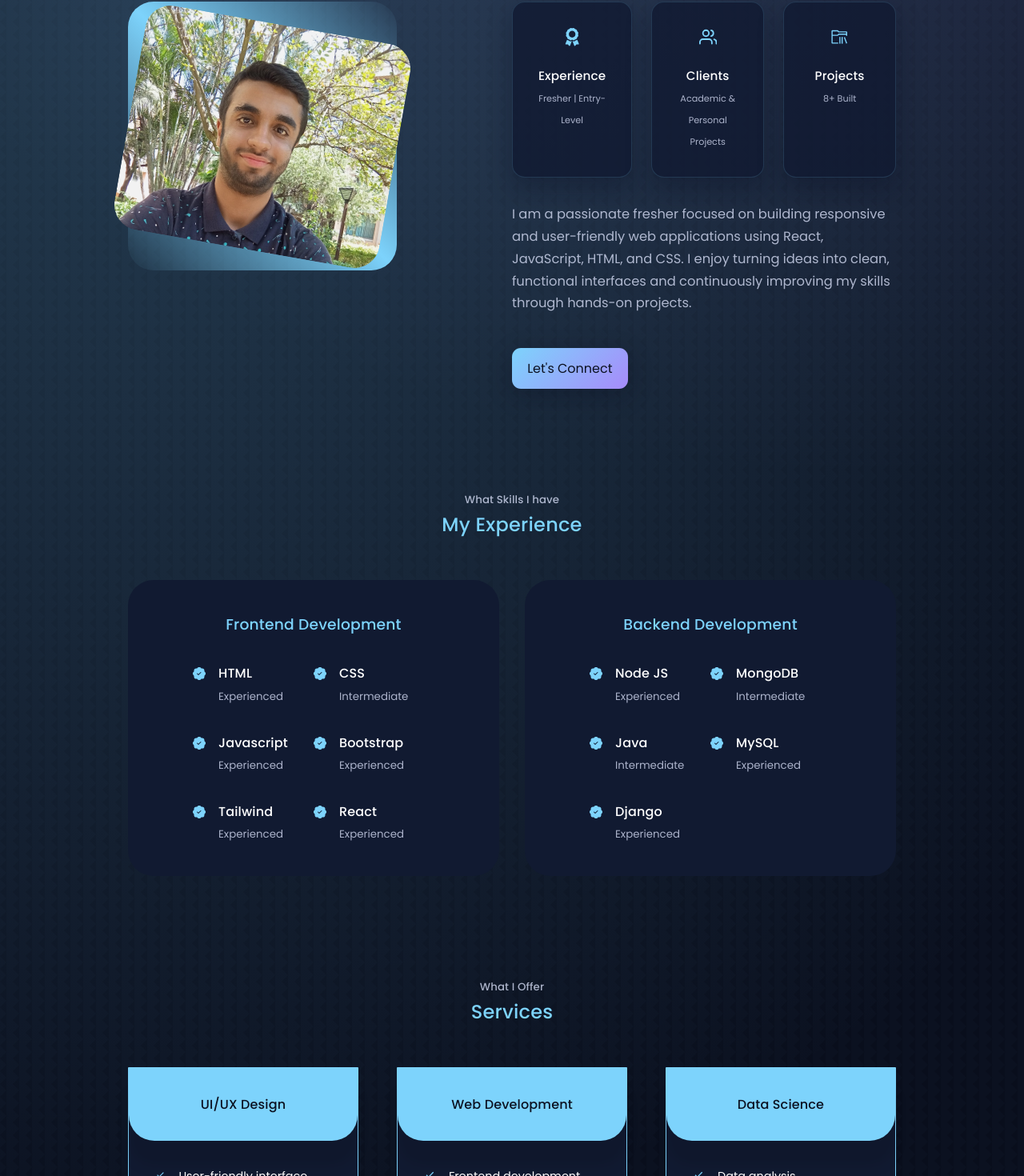
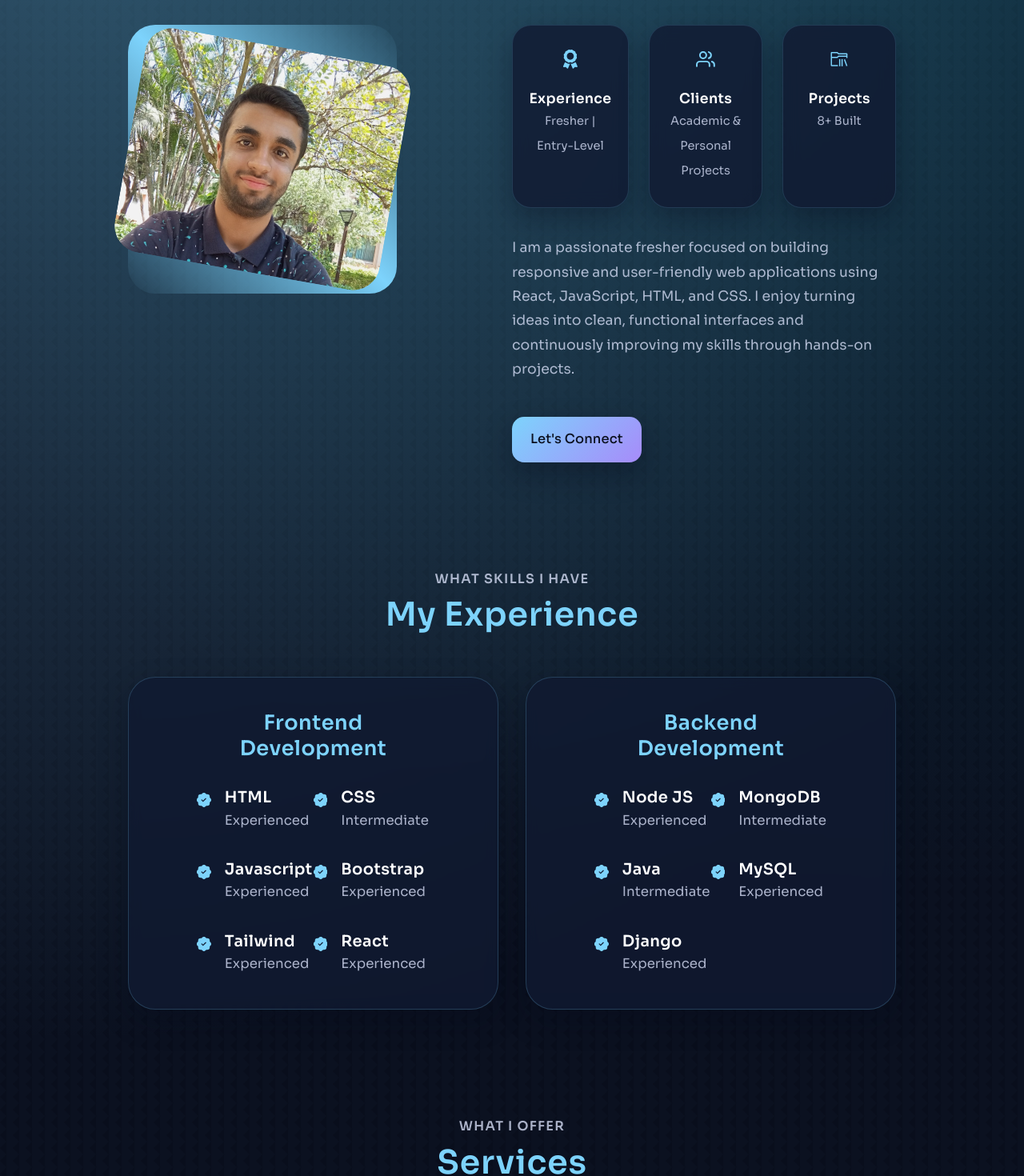
Before and after one commit to vrgotecha/Portfolio-Website, a React (Create React App) app: page / in a window 1280 px wide. Shown: the part 1037-2507 px from the top of the page at 80% size. Built offline with nearby package versions, Linux system fonts and the light colour scheme.

Commit message:
changed the css files to make it look better

```diff
--- a/src/components/about/about.css
+++ b/src/components/about/about.css
@@ -33,11 +33,12 @@
 .about__card{
     background: rgba(17, 26, 49, 0.8);
     border: 1px solid rgba(125, 211, 252, 0.15);
-    border-radius: 1rem;
-    padding: 2rem;
+    border-radius: var(--radius-lg);
+    padding: 1.8rem 1.2rem;
     text-align: center;
     transition: var(--transition);
-    box-shadow: 0 14px 30px rgba(8, 13, 35, 0.35);
+    box-shadow: var(--shadow-soft);
+    backdrop-filter: blur(10px);
 }
 
 .about__card:hover{
@@ -54,11 +55,11 @@
 }
 
 .about__card h5{
-    font-size: 0.95rem;
+    font-size: 1.02rem;
 }
 
 .about__card small{
-    font-size: 0.7rem;
+    font-size: 0.86rem;
     color: var(--color-light);
 }
 
--- a/src/components/contact/contact.css
+++ b/src/components/contact/contact.css
@@ -12,17 +12,20 @@
 }
 
 .contact__option{
-    background: var(--color-bg-variant);
+    background: rgba(17, 26, 49, 0.78);
     padding: 1.2rem;
     border-radius: 1.2rem;
     text-align: center;
-    border: 1px solid transparent;
+    border: 1px solid rgba(125, 211, 252, 0.18);
     transition: var(--transition);
+    box-shadow: var(--shadow-soft);
+    backdrop-filter: blur(10px);
 }
 
 .contact__option:hover{
-    background: transparent;
+    background: rgba(125, 211, 252, 0.1);
     border-color: var(--color-primary-variant);
+    transform: translateY(-5px);
 }
 
 .contact__option-icon{
@@ -33,7 +36,7 @@
 .contact__option a{
     margin-top: 0.7rem;
     display: inline-block;
-    font-size: 0.8rem;
+    font-size: 0.9rem;
 }
 
 /* ======== FORM ========== */
@@ -46,11 +49,17 @@ form{
 input, textarea{
     width: 100%;
     padding: 1.5rem;
-    border-radius: 0.5rem;
-    background: transparent;
+    border-radius: 0.9rem;
+    background: rgba(17, 26, 49, 0.7);
     border: 2px solid var(--color-primary-variant);
     resize: none;
     color: var(--color-white);
+    font-size: 0.96rem;
+}
+
+input:focus, textarea:focus{
+    border-color: var(--color-primary);
+    box-shadow: 0 0 0 4px rgba(125, 211, 252, 0.18);
 }
 
 /* MEDIA QUERIES (MEDIUM DEVICES) */
--- a/src/components/experience/experience.css
+++ b/src/components/experience/experience.css
@@ -5,17 +5,20 @@
 }
 
 .experience__container > div {
-    background: var(--color-bg-variant);
+    background: rgba(17, 26, 49, 0.82);
     padding: 2.4rem 5rem;
     border-radius: 2rem;
-    border: 1px solid transparent;
+    border: 1px solid rgba(125, 211, 252, 0.2);
     transition: var(--transition);
+    box-shadow: var(--shadow-soft);
+    backdrop-filter: blur(8px);
 }
 
 .experience__container>div:hover{
-    background: transparent;
+    background: rgba(125, 211, 252, 0.08);
     border-color: var(--color-primary-variant);
     cursor: default;
+    transform: translateY(-5px);
 }
 
 .experience__container > div h3{
--- a/src/components/footer/footer.css
+++ b/src/components/footer/footer.css
@@ -1,8 +1,8 @@
 footer{
-    background: var(--color-primary);
+    background: linear-gradient(135deg, var(--color-primary), #67e8f9);
     padding: 3rem 0;
     text-align: center;
-    font-size: 0.9rem;
+    font-size: 0.96rem;
     margin-top: 7rem;
 }
 
@@ -11,7 +11,7 @@ footer a{
 }
 
 .footer__logo{
-    font-size: 2rem;
+    font-size: 2.2rem;
     font-weight: 500;
     margin-bottom: 2rem;
     display: block;
--- a/src/components/nav/nav.css
+++ b/src/components/nav/nav.css
@@ -2,7 +2,7 @@ nav {
     background: rgba(14, 20, 38, 0.55);
     width: max-content;
     display: block;
-    padding: 0.7rem 1.7rem;
+    padding: 0.8rem 1.9rem;
     z-index: 2;
     position: fixed;
     left: 50%;
@@ -18,11 +18,11 @@ nav {
 
 nav a{
     background: transparent;
-    padding: 0.9rem;
+    padding: 0.95rem;
     border-radius: 50%;
     display: flex;
     color: var(--color-light);
-    font-size: 1.1rem;
+    font-size: 1.2rem;
 }
 
 nav a:hover{
--- a/src/components/portfolio/portfolio.css
+++ b/src/components/portfolio/portfolio.css
@@ -10,7 +10,8 @@
     border-radius: 2rem;
     border: 1px solid rgba(125, 211, 252, 0.15);
     transition: var(--transition);
-    box-shadow: 0 14px 32px rgba(7, 10, 28, 0.35);
+    box-shadow: var(--shadow-soft);
+    backdrop-filter: blur(10px);
 }
 
 .portfolio__item:hover{
@@ -26,6 +27,7 @@
 
 .portfolio__item h3{
     margin: 1.2rem 0 2rem;
+    font-size: 1.16rem;
 }
 
 .portfolio__item-cta{
--- a/src/components/services/services.css
+++ b/src/components/services/services.css
@@ -5,29 +5,32 @@
 }
 
 .service{
-    background: var(--color-bg-variant);
+    background: rgba(17, 26, 49, 0.82);
     border-radius: 0 0 2rem 2rem;
-    border: 1px solid var(--color-primary);
+    border: 1px solid rgba(125, 211, 252, 0.24);
     height: fit-content;
     transition: var(--transition);
+    box-shadow: var(--shadow-soft);
+    backdrop-filter: blur(8px);
 }
 
 .service:hover{
-    background: transparent;
+    background: rgba(125, 211, 252, 0.08);
     border-color: var(--color-primary-variant);
     cursor: default;
+    transform: translateY(-6px);
 }
 
 .service__head{
-    background: var(--color-primary);
+    background: linear-gradient(130deg, var(--color-primary), var(--color-secondary));
     padding: 2rem;
     border-radius: 0 0 2rem 2rem;
-    box-shadow: 0 2rem 1rem rgba(0,0,0,0.1);
+    box-shadow: 0 1.2rem 1rem rgba(0, 0, 0, 0.18);
 }
 
 .service__head h3{
     color: var(--color-bg);
-    font-size: 1rem;
+    font-size: 1.05rem;
     text-align: center;
 }
 
@@ -47,7 +50,7 @@
 }
 
 .service__list p{
-    font-size: 0.9rem;
+    font-size: 0.95rem;
 }
 
 /* MEDIA QUERIES (MEDIUM DEVICES) */
--- a/src/components/testimonials/testimonials.css
+++ b/src/components/testimonials/testimonials.css
@@ -13,19 +13,23 @@
 }
 
 .testimonial{
-    background: var(--color-bg-variant);
+    background: rgba(17, 26, 49, 0.82);
     text-align: center;
     padding: 2rem;
     border-radius: 2rem;
     user-select: none;
+    border: 1px solid rgba(125, 211, 252, 0.2);
+    box-shadow: var(--shadow-soft);
+    backdrop-filter: blur(10px);
 }
 
 .client__review{
     color: var(--color-light);
-    font-weight: 300;
+    font-weight: 400;
     display: block;
     width: 80%;
     margin: 0.8rem auto 0;
+    font-size: 0.95rem;
 }
 
 .swiper-pagination-clickable .swiper-pagination-bullet{
--- a/src/index.css
+++ b/src/index.css
@@ -1,4 +1,4 @@
-@import url('https://fonts.googleapis.com/css2?family=Poppins:wght@300;400;500;600&display=swap');
+@import url('https://fonts.googleapis.com/css2?family=Poppins:wght@300;400;500;600&family=Sora:wght@300;400;500;600;700&display=swap');
 
 * {
     margin: 0;
@@ -24,10 +24,25 @@
     --container-width-lg: 75%;
     --container-width-md: 86%;
     --container-width-sm: 90%;
+
+    --fs-body: 1.05rem;
+    --fs-small: 0.92rem;
+    --fs-h5: clamp(0.95rem, 1vw, 1.1rem);
+    --fs-h4: clamp(1.15rem, 1.4vw, 1.35rem);
+    --fs-h3: clamp(1.35rem, 2vw, 1.7rem);
+    --fs-h2: clamp(1.9rem, 3.2vw, 2.55rem);
+    --fs-h1: clamp(2.5rem, 6vw, 4.3rem);
+
+    --radius-md: 1rem;
+    --radius-lg: 1.4rem;
+    --radius-xl: 2rem;
+    --shadow-soft: 0 14px 34px rgba(6, 11, 29, 0.36);
+    --shadow-pop: 0 18px 40px rgba(125, 211, 252, 0.22);
 }
 
 html{
     scroll-behavior: smooth;
+    font-size: 17px;
 }
 
 ::-webkit-scrollbar{
@@ -35,13 +50,15 @@ html{
 }
 
 body{
-    font-family: 'Poppins', sans-serif;
+    font-family: 'Sora', 'Poppins', sans-serif;
+    font-size: var(--fs-body);
     background: var(--color-bg);
     color: var(--color-white);
-    line-height: 1.7;
+    line-height: 1.75;
     background-image:
-      radial-gradient(circle at 15% 20%, rgba(125, 211, 252, 0.22), transparent 35%),
-      radial-gradient(circle at 85% 0%, rgba(167, 139, 250, 0.22), transparent 30%),
+      radial-gradient(circle at 8% 15%, rgba(125, 211, 252, 0.3), transparent 28%),
+      radial-gradient(circle at 92% 8%, rgba(34, 211, 238, 0.2), transparent 30%),
+      radial-gradient(circle at 50% 100%, rgba(125, 211, 252, 0.14), transparent 42%),
       url('../src/assets/bg-texture.png');
     background-attachment: fixed;
 }
@@ -53,12 +70,37 @@ body{
 }
 
 h1, h2, h3, h4, h5{
-    font-weight: 500;
-    letter-spacing: 0.01em;
+    font-weight: 600;
+    letter-spacing: 0.02em;
+    line-height: 1.25;
 }
 
 h1{
-    font-size: 2.5rem;
+    font-size: var(--fs-h1);
+}
+
+h2{
+    font-size: var(--fs-h2);
+}
+
+h3{
+    font-size: var(--fs-h3);
+}
+
+h4{
+    font-size: var(--fs-h4);
+}
+
+h5{
+    font-size: var(--fs-h5);
+}
+
+p{
+    font-size: var(--fs-body);
+}
+
+small{
+    font-size: var(--fs-small);
 }
 
 section{
@@ -76,13 +118,21 @@ section > h2{
     margin-bottom: 3rem;
 }
 
+section > h5{
+    margin-bottom: 0.55rem;
+    letter-spacing: 0.08em;
+    text-transform: uppercase;
+}
+
 .text-light{
     color: var(--color-light);
+    font-size: 0.98rem;
 }
 
 a{
     color: var(--color-primary);
     transition: var(--transition);
+    font-weight: 500;
 }
 
 a:hover{
@@ -93,17 +143,19 @@ a:hover{
     width: max-content;
     display: inline-block;
     color: var(--color-primary);
-    padding: 0.75rem 1.2rem;
-    border-radius: 0.7rem;
+    padding: 0.85rem 1.35rem;
+    border-radius: 0.9rem;
     cursor: pointer;
     border: 1px solid var(--color-primary);
     transition: var(--transition);
-    box-shadow: 0 8px 30px rgba(8, 11, 30, 0.32);
+    box-shadow: var(--shadow-soft);
+    font-size: 0.96rem;
+    letter-spacing: 0.01em;
 }
 
 .btn:hover {
     transform: translateY(-3px);
-    box-shadow: 0 12px 35px rgba(125, 211, 252, 0.25);
+    box-shadow: var(--shadow-pop);
 }
 
 .btn-primary{
@@ -120,6 +172,10 @@ img{
 
 /* MEDIA QUERIES (MEDIUM DEVICES) */
 @media screen and (max-width: 1024px){
+    html{
+        font-size: 16px;
+    }
+
     .container{
         width: var(--container-width-md);
     }
@@ -131,6 +187,10 @@ img{
 
 /* MEDIA QUERIES (SMALL DEVICES) */
 @media screen and (max-width: 600px){
+    html{
+        font-size: 15px;
+    }
+
     .container{
         width: var(--container-width-sm);
     }
```
